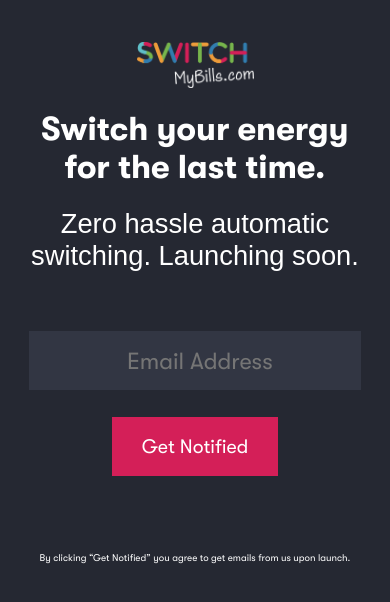
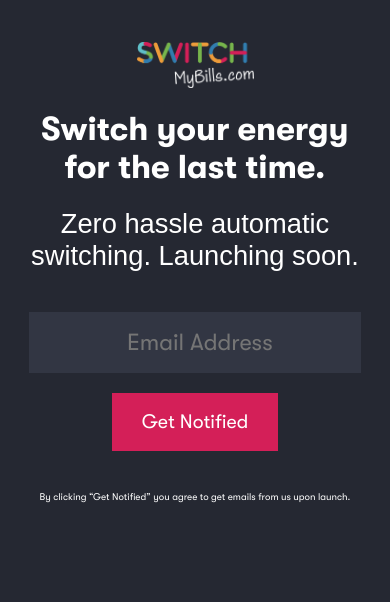
Before and after one commit to yahm23/switchMyBills, a React (Create React App) app: page / in a window 390 px wide. Shown: the top 602 px of the page. Built offline with nearby package versions, Linux system fonts and the light colour scheme; a web font is replaced by a local one.

Commit message:
changed mobile version of form input and disclaimer, so fixed even with resizing

```diff
--- a/package.json
+++ b/package.json
@@ -9,6 +9,7 @@
     "randomid": "^1.1.0",
     "react": "^16.13.1",
     "react-dom": "^16.13.1",
+    "react-responsive": "^8.1.0",
     "react-scripts": "3.4.1",
     "shortid": "^2.2.15"
   },
--- a/src/App.css
+++ b/src/App.css
@@ -142,10 +142,9 @@ html, body {
   }
 
   .form {
-    height: 15vw;
     width: 85vw;
-    margin: 7vh auto;
-    background-color: #323643;
+    margin: 40px auto;
+    margin-bottom: 20px;
     display: flex;
     justify-content: space-between;
     flex-wrap: wrap;
@@ -156,8 +155,8 @@ html, body {
     text-align: center;
     font-family: "GTRegular", sans-serif;
     font-weight: 100;
-    background-color: transparent;
-    height: 100%;
+    background-color: #323643;
+    height: 15vw;
     width: 100%;
     font-size: 6vw;
     border: none;
@@ -165,11 +164,11 @@ html, body {
   }
 
   .buttonEmail {
-    margin: 3vh auto;
+    margin: 20px auto;
     background-color: #D41F58;
     color: white;
     font-family: "GTRegular", sans-serif;
-    height: 100%;
+    height: 15vw;
     width: 50%;
     font-size: 5vw;
     border: none;
@@ -181,10 +180,6 @@ html, body {
     font-family: "GTRegular", sans-serif;
     font-weight: 100;
     font-size: 2.5vw;
-  }
-
-  .formContainer {
-    height: 25vh;
   }
 
   .successText {
--- a/src/App.scss
+++ b/src/App.scss
@@ -161,10 +161,9 @@ html, body{
 
 
     .form{
-        height: 15vw;
         width: 85vw;
-        margin: 7vh auto;
-        background-color: #323643;
+        margin: 40px auto;
+        margin-bottom: 20px;
         display: flex;
         justify-content: space-between;
         flex-wrap: wrap;
@@ -174,8 +173,9 @@ html, body{
         @include centeredWhiteText();
         font-family: $GTRegular;
         font-weight: 100;
-        background-color: transparent;
-        height: 100%;
+        background-color: #323643;
+        height: 15vw;
+        // height: 100%;
         width: 100%;
         font-size: 6vw;
         border: none;
@@ -183,11 +183,12 @@ html, body{
     }
 
     .buttonEmail{
-        margin: 3vh auto;
+        margin: 20px auto;
         background-color: #D41F58;
         color: white;
         font-family: $GTRegular;
-        height: 100%;
+        height: 15vw;
+        // height: 100%;
         width: 50%;
         font-size: 5vw;
         border: none;
@@ -201,7 +202,7 @@ html, body{
     }
 
     .formContainer{
-        height: 25vh;
+        // height: 25vh;
     }
     .successText{
         @include centeredWhiteText();
--- a/src/pages/main.js
+++ b/src/pages/main.js
@@ -20,7 +20,7 @@ export default function Main() {
                     {processing?
                         <Loading></Loading>
                         :
-                        <div>
+                        <>
                             {success?
                                 <div
                                     key={getRandomKey()}
@@ -43,7 +43,7 @@ export default function Main() {
                                     </div>
                                 </div>
                             }
-                        </div>
+                        </>
                     }
                 </div>
         </div>
--- a/src/structural/email.js
+++ b/src/structural/email.js
@@ -1,5 +1,4 @@
 import React, {useState} from 'react'
-import Loading from './loading';
 
 
 export default function Email(props) {
@@ -9,7 +8,6 @@ export default function Email(props) {
     const emailSetter = (event) => {
         setEmail(event.target.value);
     }
-
 
     const postEmail = (req,res) => {
         return window
@@ -28,6 +26,7 @@ export default function Email(props) {
           }
         })
     }
+
 
     const handleSubmit= (event) => {
         event.preventDefault();
@@ -53,10 +52,6 @@ export default function Email(props) {
     return (
 
         <div className="formContainer">
-
-                <div>
-
-                        <div>
             <form className="form" onSubmit={handleSubmit}>
             <input
             type="email"
@@ -69,12 +64,5 @@ export default function Email(props) {
              <button className="buttonEmail" >Get Notified</button>
             </form>
         </div>
-
-
-                </div>
-
-
-
-            </div>
     )
 }
```
Also changed, not shown: 2 other files (tests, documents, lock files or other folders). Lines whose indentation alone changed are shown as unchanged.
